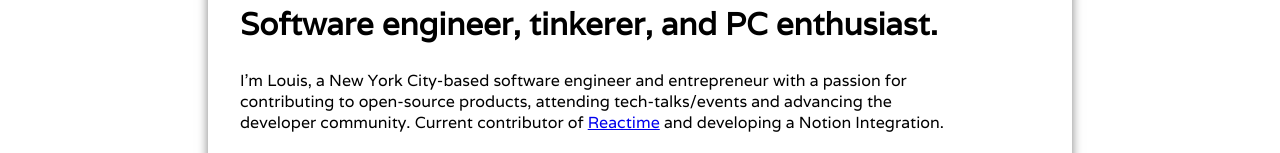
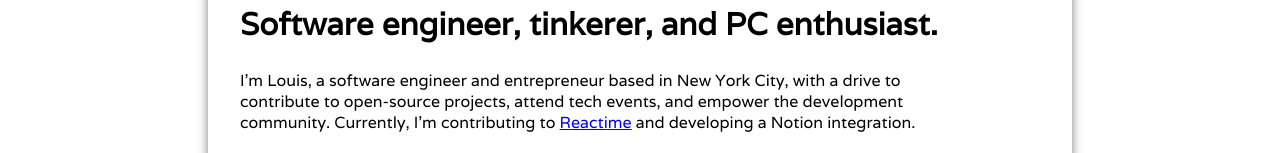
Before and after one commit to llam722/myportfolio, a React (Create React App) app: page / in a window 1280 px wide. Shown: the part 336-489 px from the top of the page. Built offline with nearby package versions, Linux system fonts and the light colour scheme; grey boxes are pictures that could not be loaded.

Commit message:
reword intro

```diff
--- a/src/App.tsx
+++ b/src/App.tsx
@@ -18,7 +18,7 @@ function App() {
           Software engineer, tinkerer, and PC enthusiast.
         </h2>
         <p>
-          I'm Louis, a New York City-based software engineer and entrepreneur with a passion for contributing to open-source products, attending tech-talks/events and advancing the developer community. Current contributor of <a href="https://github.com/open-source-labs/reactime" target='_blank' rel='noreferrer'>Reactime</a> and developing a Notion Integration.
+          I'm Louis, a software engineer and entrepreneur based in New York City, with a drive to contribute to open-source projects, attend tech events, and empower the development community. Currently, I'm contributing to <a href="https://github.com/open-source-labs/reactime" target='_blank' rel='noreferrer'>Reactime</a> and developing a Notion integration.
       </p>
       </section>
       </header>
```
